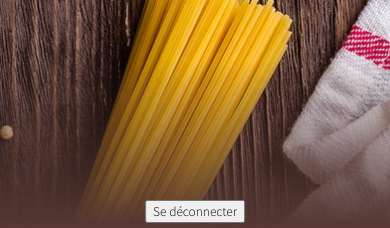
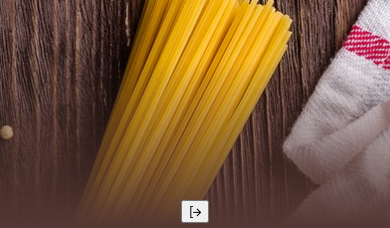
Before and after one commit to RCosson/exo_restaurant_PHP, a PHP site: page /accueil.php in a window 390 px wide. Shown: the part 616-844 px from the top of the page. Run offline with PHP 8.4, Linux system fonts and the light colour scheme; the visitor is signed in with stand-in values (Sample User, id 1).

Commit message:
responsive log out button updated

```diff
--- a/accueil.php
+++ b/accueil.php
@@ -50,7 +50,7 @@ $mdp = $_SESSION['mdp'];
     <!--<div class="bottom">
       <p>Copyright (c) 2017 Copyright Holder All Rights Reserved.</p>
     </div>-->
-    <button onclick="window.location.href='index.php'" type="button" class="deco">Se déconnecter</button>
+    <button onclick="window.location.href='index.php'" type="button" class="deco">[→</button>
   </div>
 </body>
 </html>
--- a/ajout_menu.php
+++ b/ajout_menu.php
@@ -78,7 +78,7 @@ $mdp = $_SESSION['mdp'];
       <p>Copyright (c) 2017 Copyright Holder All Rights Reserved.</p>
     </div>-->
     <button onclick="window.location.href='modif_menu.php'" type="button" class="button1">Modifier menu</button>
-    <button onclick="window.location.href='index.php'" type="button" class="deco">Se déconnecter</button>
+    <button onclick="window.location.href='index.php'" type="button" class="deco">[→</button>
     <button onclick="window.location.href='supp_menu.php'" type="button" class="button2">Supprimer menu</button>
   </div>
 </body>
--- a/ajout_plat.php
+++ b/ajout_plat.php
@@ -57,7 +57,7 @@ $mdp = $_SESSION['mdp'];
       <p>Copyright (c) 2017 Copyright Holder All Rights Reserved.</p>
     </div>-->
     <button onclick="window.location.href='modif_plat.php'" type="button" class="button1">Modifier plat</button>
-    <button onclick="window.location.href='index.php'" type="button" class="deco">Se déconnecter</button>
+    <button onclick="window.location.href='index.php'" type="button" class="deco">[→</button>
     <button onclick="window.location.href='supp_plat.php'" type="button" class="button2">Supprimer plat</button>
   </div>
 </body>
--- a/assets/css/style.css
+++ b/assets/css/style.css
@@ -188,6 +188,8 @@ body {
   bottom: 5px;
   left: 50%;
   transform: translateX(-50%);
+  color: black;
+  font-weight: bold;
 }
 
 @media screen and (max-width: 410px) {
--- a/confirmation_menu.php
+++ b/confirmation_menu.php
@@ -66,7 +66,7 @@ $mdp = $_SESSION['mdp'];
     <!--<div class="bottom">
       <p>Copyright (c) 2017 Copyright Holder All Rights Reserved.</p>
     </div>-->
-    <button onclick="window.location.href='index.php'" type="button" class="deco">Se déconnecter</button>
+    <button onclick="window.location.href='index.php'" type="button" class="deco">[→</button>
   </div>
 </body>
 </html>
--- a/confirmation_modif_menu.php
+++ b/confirmation_modif_menu.php
@@ -73,7 +73,7 @@ $mdp = $_SESSION['mdp'];
     <!--<div class="bottom">
       <p>Copyright (c) 2017 Copyright Holder All Rights Reserved.</p>
     </div>-->
-    <button onclick="window.location.href='index.php'" type="button" class="deco">Se déconnecter</button>
+    <button onclick="window.location.href='index.php'" type="button" class="deco">[→</button>
   </div>
 </body>
 </html>
--- a/confirmation_modif_plat.php
+++ b/confirmation_modif_plat.php
@@ -65,7 +65,7 @@ $mdp = $_SESSION['mdp'];
     <!--<div class="bottom">
       <p>Copyright (c) 2017 Copyright Holder All Rights Reserved.</p>
     </div>-->
-    <button onclick="window.location.href='index.php'" type="button" class="deco">Se déconnecter</button>
+    <button onclick="window.location.href='index.php'" type="button" class="deco">[→</button>
   </div>
 </body>
 </html>
--- a/confirmation_plat.php
+++ b/confirmation_plat.php
@@ -66,7 +66,7 @@ $mdp = $_SESSION['mdp'];
     <!--<div class="bottom">
       <p>Copyright (c) 2017 Copyright Holder All Rights Reserved.</p>
     </div>-->
-    <button onclick="window.location.href='index.php'" type="button" class="deco">Se déconnecter</button>
+    <button onclick="window.location.href='index.php'" type="button" class="deco">[→</button>
   </div>
 </body>
 </html>
--- a/confirmation_supp_menu.php
+++ b/confirmation_supp_menu.php
@@ -62,7 +62,7 @@ $mdp = $_SESSION['mdp'];
     <!--<div class="bottom">
       <p>Copyright (c) 2017 Copyright Holder All Rights Reserved.</p>
     </div>-->
-    <button onclick="window.location.href='index.php'" type="button" class="deco">Se déconnecter</button>
+    <button onclick="window.location.href='index.php'" type="button" class="deco">[→</button>
   </div>
 </body>
 </html>
--- a/confirmation_supp_plat.php
+++ b/confirmation_supp_plat.php
@@ -61,7 +61,7 @@ $mdp = $_SESSION['mdp'];
     <!--<div class="bottom">
       <p>Copyright (c) 2017 Copyright Holder All Rights Reserved.</p>
     </div>-->
-    <button onclick="window.location.href='index.php'" type="button" class="deco">Se déconnecter</button>
+    <button onclick="window.location.href='index.php'" type="button" class="deco">[→</button>
   </div>
 </body>
 </html>
--- a/menus.php
+++ b/menus.php
@@ -65,7 +65,7 @@ $mdp = $_SESSION['mdp'];
     <!--<div class="bottom">
       <p>Copyright (c) 2017 Copyright Holder All Rights Reserved.</p>
     </div>-->
-    <button onclick="window.location.href='index.php'" type="button" class="deco">Se déconnecter</button>
+    <button onclick="window.location.href='index.php'" type="button" class="deco">[→</button>
   </div>
 </body>
 </html>
--- a/modif_menu.php
+++ b/modif_menu.php
@@ -70,7 +70,7 @@ $mdp = $_SESSION['mdp'];
       <p>Copyright (c) 2017 Copyright Holder All Rights Reserved.</p>
     </div>-->
     <button onclick="window.location.href='ajout_menu.php'" type="button" class="button1">Ajouter menu</button>
-    <button onclick="window.location.href='index.php'" type="button" class="deco">Se déconnecter</button>
+    <button onclick="window.location.href='index.php'" type="button" class="deco">[→</button>
     <button onclick="window.location.href='supp_menu.php'" type="button" class="button2">Supprimer menu</button>
   </div>
 </body>
--- a/modif_plat.php
+++ b/modif_plat.php
@@ -70,7 +70,7 @@ $mdp = $_SESSION['mdp'];
       <p>Copyright (c) 2017 Copyright Holder All Rights Reserved.</p>
     </div>-->
     <button onclick="window.location.href='ajout_plat.php'" type="button" class="button1">Ajouter plat</button>
-    <button onclick="window.location.href='index.php'" type="button" class="deco">Se déconnecter</button>
+    <button onclick="window.location.href='index.php'" type="button" class="deco">[→</button>
     <button onclick="window.location.href='supp_plat.php'" type="button" class="button2">Supprimer plat</button>
   </div>
 </body>
--- a/plats.php
+++ b/plats.php
@@ -56,7 +56,7 @@ $mdp = $_SESSION['mdp'];
     <!--<div class="bottom">
       <p>Copyright (c) 2017 Copyright Holder All Rights Reserved.</p>
     </div>-->
-    <button onclick="window.location.href='index.php'" type="button" class="deco">Se déconnecter</button>
+    <button onclick="window.location.href='index.php'" type="button" class="deco">[→</button>
   </div>
 </body>
 </html>
--- a/supp_menu.php
+++ b/supp_menu.php
@@ -61,7 +61,7 @@ $mdp = $_SESSION['mdp'];
       <p>Copyright (c) 2017 Copyright Holder All Rights Reserved.</p>
     </div>-->
     <button onclick="window.location.href='modif_menu.php'" type="button" class="button1">Modifier menu</button>
-    <button onclick="window.location.href='index.php'" type="button" class="deco">Se déconnecter</button>
+    <button onclick="window.location.href='index.php'" type="button" class="deco">[→</button>
     <button onclick="window.location.href='supp_menu.php'" type="button" class="button2">Supprimer menu</button>
   </div>
 </body>
--- a/supp_plat.php
+++ b/supp_plat.php
@@ -65,7 +65,7 @@ $mdp = $_SESSION['mdp'];
       <p>Copyright (c) 2017 Copyright Holder All Rights Reserved.</p>
     </div>-->
     <button onclick="window.location.href='modif_plat.php'" type="button" class="button1">Modifier plat</button>
-    <button onclick="window.location.href='index.php'" type="button" class="deco">Se déconnecter</button>
+    <button onclick="window.location.href='index.php'" type="button" class="deco">[→</button>
     <button onclick="window.location.href='supp_plat.php'" type="button" class="button2">Supprimer plat</button>
   </div>
 </body>
```
